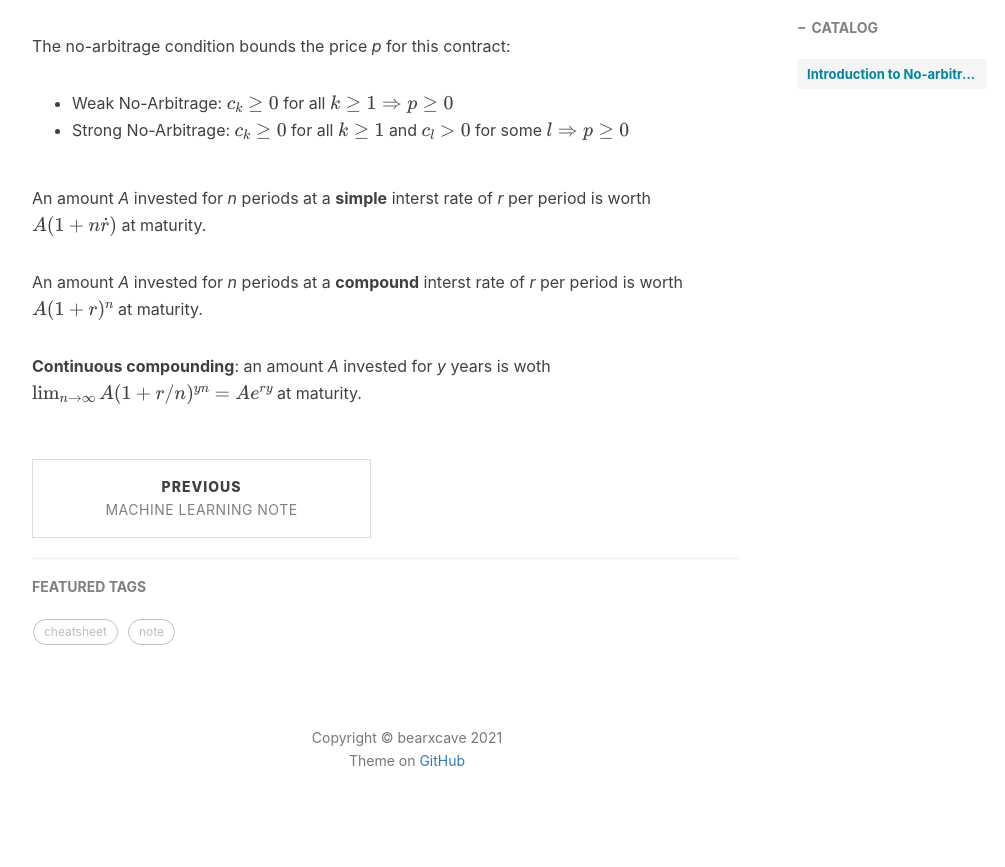
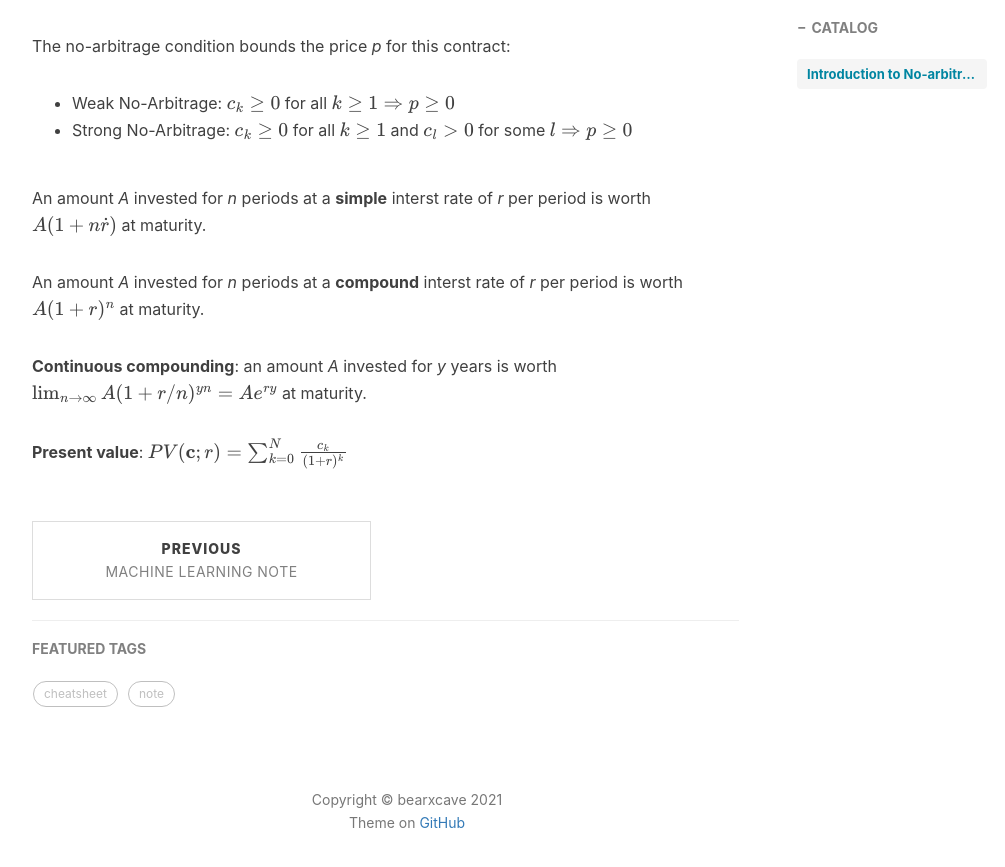
Before and after one commit to Bearxcave/Bearxcave.github.io, a Jekyll site: the page built from _posts/2021-03-12-cheatsheet-FE&RM-I.md, in a window 1280 px wide and 900 px high, scrolled down 742 px. Shown: the top 867 px of the window, without its empty margins (233-1238 px from the left). Built offline with Jekyll 4.4.1, drawn with Linux system fonts in a browser that asks for light colours; nearby versions of some CDN libraries; formulas are drawn with MathJax 3; comment, search, counter and statistics services are not loaded; before the commit the page ends 1580 px from its top, so only the background shows below that.

Commit message:
Update 2021-03-12-cheatsheet-FE&RM-I.md

```diff
--- a/_posts/2021-03-12-cheatsheet-FE&RM-I.md
+++ b/_posts/2021-03-12-cheatsheet-FE&RM-I.md
@@ -27,4 +27,6 @@ An amount *A* invested for *n* periods at a __simple__ interst rate of *r* per p
 
 An amount *A* invested for *n* periods at a __compound__ interst rate of *r* per period is worth $A(1+r)^n$ at maturity.
 
-__Continuous compounding__: an amount *A* invested for *y* years is woth $\lim_{n\to \infty} A(1+r/n)^{yn}=A e^{ry}$ at maturity.
+__Continuous compounding__: an amount *A* invested for *y* years is worth $\lim_{n\to \infty} A(1+r/n)^{yn}=A e^{ry}$ at maturity.
+
+__Present value__: $PV(\mathbf{c}; r) = \sum_{k=0}^N \frac{c_k}{(1+r)^k}$
```
